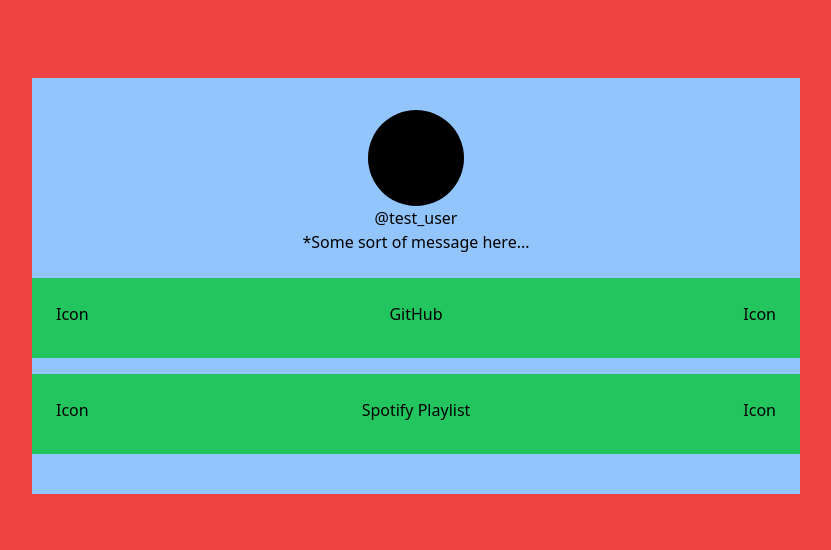
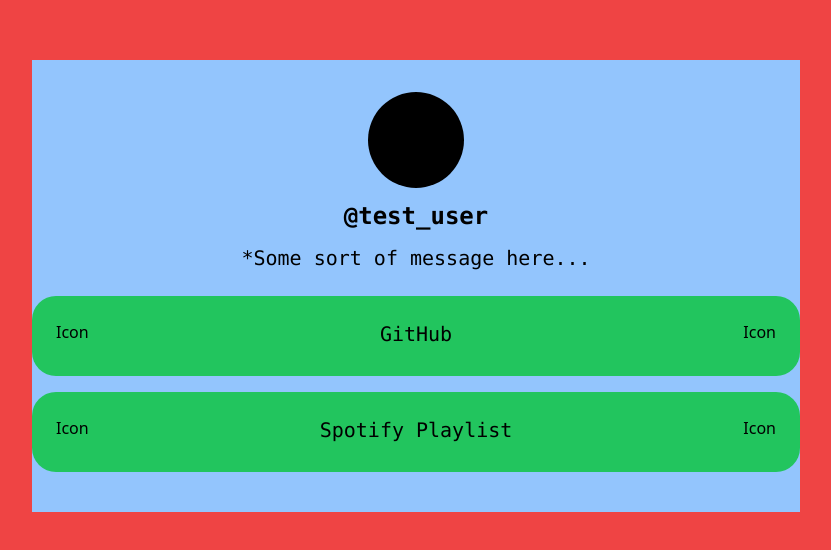
Before and after one commit to AdrianCurammeng/links-page, a React (Vite) app: page / in a window 1280 px wide. Shown: the part 114-664 px from the top of the page, without its empty margins (224-1055 px from the left). Built offline with nearby package versions, Linux system fonts and the light colour scheme.

Commit message:
Fix: Finalised fonts - Added 'Consolas' font - Fixed font sizes

```diff
--- a/src/Header.jsx
+++ b/src/Header.jsx
@@ -2,8 +2,8 @@
     return(
         <>
             <div className="block w-24 h-24 bg-black rounded-full"></div>
-            <h1>@test_user</h1>
-            <p className="mb-4">*Some sort of message here...</p>
+            <h1 className="font-consolas text-2xl font-bold p-3">@test_user</h1>
+            <p className="font-consolas text-xl mb-4">*Some sort of message here...</p>
         </>
     );
 }
--- a/src/Link.jsx
+++ b/src/Link.jsx
@@ -3,10 +3,10 @@
 function Link({ linkItem }) {
     return(
         <>
-            <div className="w-full h-20 bg-green-500 my-2">
+            <div className="w-full h-20 bg-green-500 my-2 rounded-3xl">
                 <a className="flex flex-row justify-between h-full w-full p-6" href={linkItem.link} target="_blank">
                     <p>Icon</p>
-                    <p>{linkItem.name}</p>
+                    <p className="font-consolas text-xl">{linkItem.name}</p>
                     <p>Icon</p>
                 </a>
             </div>
--- a/tailwind.config.js
+++ b/tailwind.config.js
@@ -5,6 +5,9 @@
     "./src/**/*.{js,ts,jsx,tsx}",
   ],
   theme: {
+    fontFamily: {
+      'consolas': ['Consolas', 'Courier', 'Arial']
+    },
     extend: {},
   },
   plugins: [],
```
